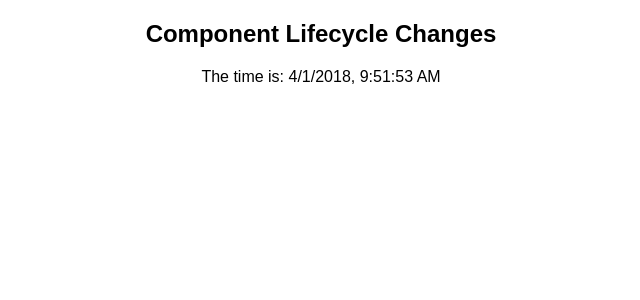
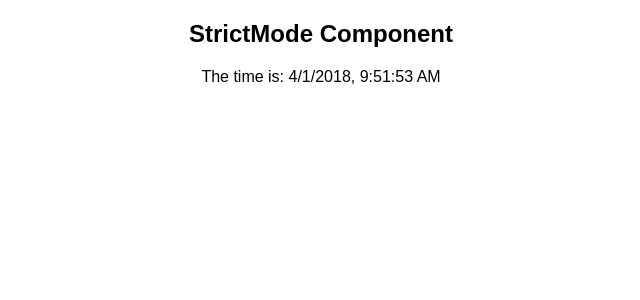
Before and after one commit to mauricedb/new-in-react-16-3, a React (Create React App) app: page / in a window 1280 px wide. Shown: the top 300 px of the page, without its empty margins (319-959 px from the left). Built offline with nearby package versions, Linux system fonts and the light colour scheme.

Commit message:
StrictMode Component

```diff
--- a/src/App.js
+++ b/src/App.js
@@ -4,7 +4,8 @@ import './App.css';
 // import UsingRefs from './using-refs';
 // import ForwardRef from './forward-ref';
 // import ContextDemo from './context-demo';
-import ComponentLifecycleChanges from './component-lifecycle';
+// import ComponentLifecycleChanges from './component-lifecycle';
+import WithStrictMode from './strict-mode';
 
 class App extends Component {
   render() {
@@ -13,7 +14,8 @@ class App extends Component {
         {/* <UsingRefs /> */}
         {/* <ForwardRef /> */}
         {/* <ContextDemo /> */}
-        <ComponentLifecycleChanges />
+        {/* <ComponentLifecycleChanges /> */}
+        <WithStrictMode />
       </div>
     );
   }
--- /dev/null
+++ b/src/strict-mode/index.js
@@ -0,0 +1,48 @@
+import React, { Component, StrictMode } from 'react';
+
+class SimpleClock extends Component {
+  state = {
+    message: ''
+  };
+
+  static getDerivedStateFromProps(nextProps, prevState) {
+    return {
+      message: `The time is: ${nextProps.now.toLocaleString()}`
+    };
+  }
+
+  // UNSAFE_componentWillReceiveProps(nextProps) {
+  //   this.setState({
+  //     message: `The time is: ${nextProps.now.toLocaleString()}`
+  //   });
+  // }
+
+  render() {
+    const { message } = this.state;
+
+    return <div>{message}</div>;
+  }
+}
+
+class WithStrictMode extends Component {
+  state = { now: new Date() };
+
+  componentDidMount() {
+    setInterval(() => this.setState({ now: new Date() }), 1000);
+  }
+
+  render() {
+    const { now } = this.state;
+
+    return (
+      <div>
+        <StrictMode>
+          <h2>StrictMode Component</h2>
+          <SimpleClock now={now} />
+        </StrictMode>
+      </div>
+    );
+  }
+}
+
+export default WithStrictMode;
```
